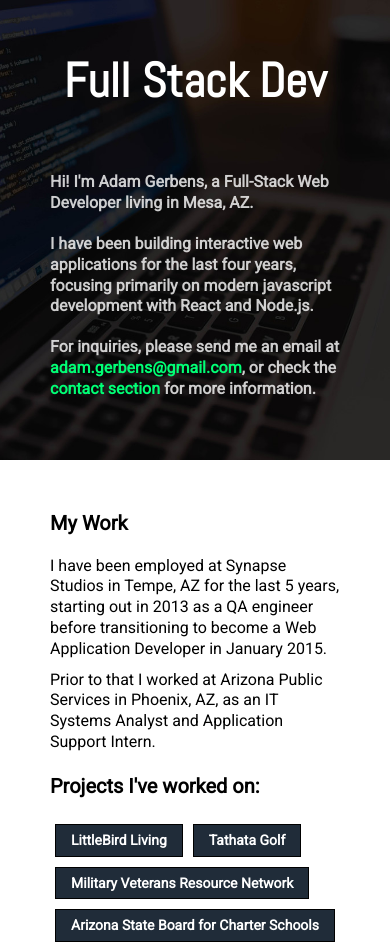
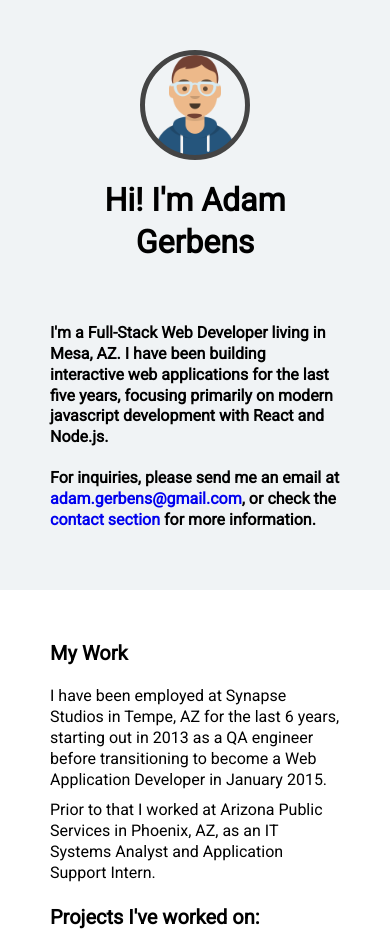
Before and after one commit to agerbens/agerbens.github.io, a Gatsby site: page / in a window 390 px wide. Shown: the top 946 px of the page. Built offline with nearby package versions, Linux system fonts and the light colour scheme; Gatsby itself is replaced by a stand-in of ours.

Commit message:
v3 updates

```diff
--- a/gatsby-config.js
+++ b/gatsby-config.js
@@ -3,6 +3,7 @@ module.exports = {
     title: "Adam Gerbens' Project Page",
   },
   plugins: [
+    'gatsby-plugin-sass',
     'gatsby-plugin-react-helmet',
     {
       resolve: `gatsby-plugin-google-analytics`,
--- a/src/components/Work/index.js
+++ b/src/components/Work/index.js
@@ -1,7 +1,7 @@
 import React, { Component } from 'react';
 import ProjectCard from './ProjectCard';
 
-import './work.css';
+import './work.scss';
 
 import projects from './projects';
 
@@ -11,7 +11,7 @@ class Work extends Component {
       <div className="WorkSection">
         <div className="WorkTitle">My Work</div>
         <p className="WorkContent">
-          I have been employed at Synapse Studios in Tempe, AZ for the last 5
+          I have been employed at Synapse Studios in Tempe, AZ for the last 6
           years, starting out in 2013 as a QA engineer before transitioning to
           become a Web Application Developer in January 2015.
         </p>
--- a/src/layouts/site.css
+++ b/src/layouts/site.css
@@ -4,11 +4,10 @@ body {
   font-family: Roboto, Open Sans, sans-serif;
   -webkit-font-smoothing: antialiased;
   line-height: 1.3;
-  background-color: white;
 }
 
 a {
   cursor: pointer;
-  color: #00ff75;
+  color: rgb(0, 0, 238);
   text-decoration: none;
 }
--- a/src/layouts/site.js
+++ b/src/layouts/site.js
@@ -1,4 +1,4 @@
-import React, { Fragment } from 'react';
+import React from 'react';
 import PropTypes from 'prop-types';
 import Helmet from 'react-helmet';
 import { StaticQuery, graphql } from 'gatsby';
@@ -20,7 +20,7 @@ const SiteLayout = ({ children, data }) => (
       }
     `}
     render={data => (
-      <Fragment>
+      <>
         <Helmet
           title={data.site.siteMetadata.title}
           meta={[
@@ -37,7 +37,7 @@ const SiteLayout = ({ children, data }) => (
         {/* <Header siteTitle={data.site.siteMetadata.title} /> */}
         {children}
         <Footer />
-      </Fragment>
+      </>
     )}
   />
 );
--- a/src/pages/404.js
+++ b/src/pages/404.js
@@ -1,6 +1,7 @@
 import React from 'react';
 import SiteLayout from '../layouts/site';
 
+// TODO Add a custom 404
 const NotFoundPage = () => (
   <SiteLayout>
     <h1>NOT FOUND</h1>
--- a/src/pages/index.js
+++ b/src/pages/index.js
@@ -1,35 +1,55 @@
-import React from 'react';
+import React, { useState } from 'react';
 import { Link, Element } from 'react-scroll';
+import classNames from 'classnames';
 
-import './styles/home.css';
+import './styles/home.scss';
 
 import SiteLayout from '../layouts/site';
 
 import Work from '../components/Work';
 import Contact from '../components/Contact';
 
-const IndexPage = () => (
+const IndexPage = () => {
+  const [isDarkMode, setIsDarkMode] = useState(
+    matchMedia('(prefers-color-scheme: dark)').matches
+  );
+
+  const classes = {
+    home: true,
+    dark: isDarkMode,
+  };
+
+  return (
     <SiteLayout>
-    <div className="Hero">
-      <div className="HeroGroup">
-        <h1>Full Stack Dev</h1>
+      <div className={classNames(classes)}>
+        <div className="hero-section">
+          <div className="hero-content">
+            <div
+              className="avatar"
+              title={`Click Me For ${isDarkMode ? 'Light' : 'Dark'} Mode!`}
+              onClick={() => setIsDarkMode(!isDarkMode)}
+            />
+            <div>
+              <h1>Hi! I'm Adam Gerbens</h1>
               <p>
-          Hi! I'm Adam Gerbens, a Full-Stack Web Developer living in Mesa, AZ.
-        </p>
-        <p>
-          I have been building interactive web applications for the last four
-          years, focusing primarily on modern javascript development with React
+                I'm a Full-Stack Web Developer living in Mesa, AZ. I have been
+                building interactive web applications for the last five years,
+                focusing primarily on modern javascript development with React
                 and Node.js.
               </p>
               <p>
                 For inquiries, please send me an email at{' '}
-          <a href="mailto:adam.gerbens@gmail.com">adam.gerbens@gmail.com</a>, or
-          check the <Link to="contact">contact section</Link> for more
-          information.
+                <a href="mailto:adam.gerbens@gmail.com">
+                  adam.gerbens@gmail.com
+                </a>
+                , or check the <Link to="contact">contact section</Link> for
+                more information.
               </p>
             </div>
           </div>
-    <div className="Content">
+        </div>
+        <div className="main-section">
+          <div className="main-content">
             <Element name="work">
               <Work />
             </Element>
@@ -38,7 +58,10 @@ const IndexPage = () => (
               <Contact />
             </Element>
           </div>
+        </div>
+      </div>
     </SiteLayout>
   );
+};
 
 export default IndexPage;
--- /dev/null
+++ b/src/pages/styles/home.scss
@@ -0,0 +1,124 @@
+.home {
+  -webkit-transition: all .3s linear;
+  -moz-transition: all .3s linear;
+  -o-transition: all .3s linear;
+  transition: all .3s linear;
+}
+
+.hero-section {
+  display: flex;
+  justify-content: center;
+  padding: 150px 50px;
+  background-color: #f0f3f5;
+}
+
+.hero-content {
+  display: flex;
+  flex-direction: column;
+  align-items: center;
+  max-width: 1024px;
+
+  * {
+    animation: hero-animation 3s forwards cubic-bezier(0.2, 0.8, 0.2, 1);
+  }
+
+  h1 {
+    padding: 20px 0 50px 0;
+    text-align: center;
+    font-weight: bold;
+    font-size: 48px;
+    opacity: 0;
+  }
+
+  p {
+    padding: 10px 0;
+    font-weight: bold;
+    font-size: 20px;
+    opacity: 0;
+    animation-delay: 1s;
+  }
+
+  .avatar {
+    cursor: pointer;
+    background-image: url('../../images/me.png');
+    background-size: contain;
+    background-position: center;
+    height: 100px;
+    width: 100px;
+    border-radius: 50%;
+    border: 5px solid #444;
+  }
+}
+
+.dark {
+  background-color: #444;
+  color: #e4e4e4;
+
+  a {
+    color: #e39777;
+  }
+
+  .avatar {
+    border: 5px solid #f0f3f5;
+  }
+
+  .hero-section, .hero-content {
+    background-color: #444;
+  }
+
+  .main-section, .main-content {
+    background-color: #393939;
+  }
+
+  .ProjectCard {
+    background-color: #222;
+  }
+
+  .ProjectCardTitle {
+    color: white;
+  }
+}
+
+.main-section {
+  display: flex;
+  justify-content: center;
+}
+
+.main-content {
+  max-width: 1024px;
+  margin: 0 auto;
+  padding: 0 50px;
+}
+
+@keyframes hero-animation {
+  0% {
+    opacity: 0;
+    transform: translateY(20px);
+  }
+  100% {
+    opacity: 1;
+    transform: translateY(0);
+  }
+}
+
+@media (max-width: 1024px) {
+  .hero-content h1 {
+    font-size: 48px;
+  }
+}
+
+@media (max-width: 760px) {
+  .hero-section {
+    padding: 50px 50px;
+  }
+
+  .hero-content {
+    h1 {
+      font-size: 32px;
+    }
+
+    p {
+      font-size: 16px;
+    }
+  }
+}
```
Also changed, not shown: package.json (+6 -3 lines), src/components/Work/work.scss (renamed from src/components/Work/work.css), src/pages/styles/home.css (deleted), 1 other file. Lines whose indentation alone changed are shown as unchanged.
